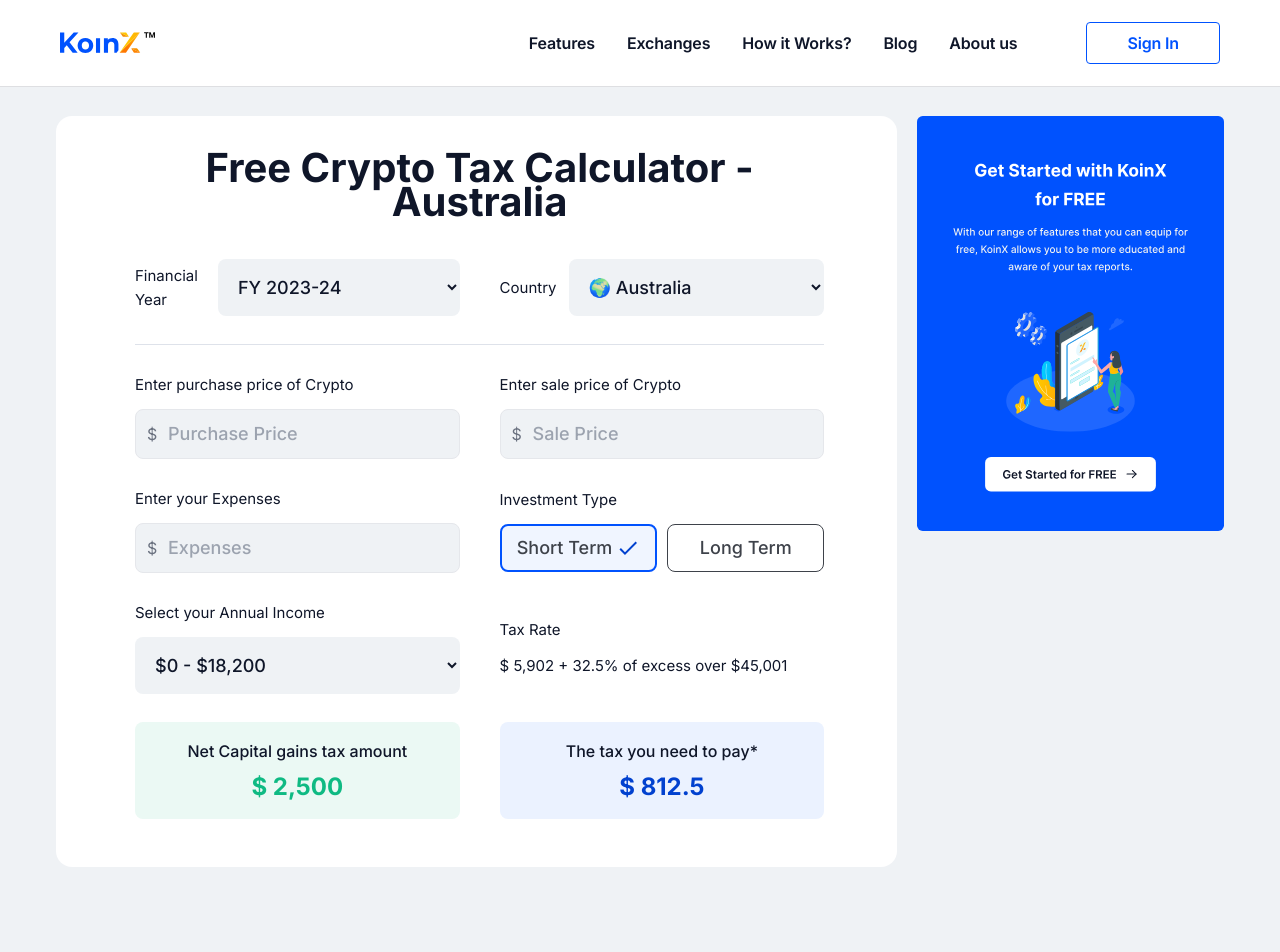
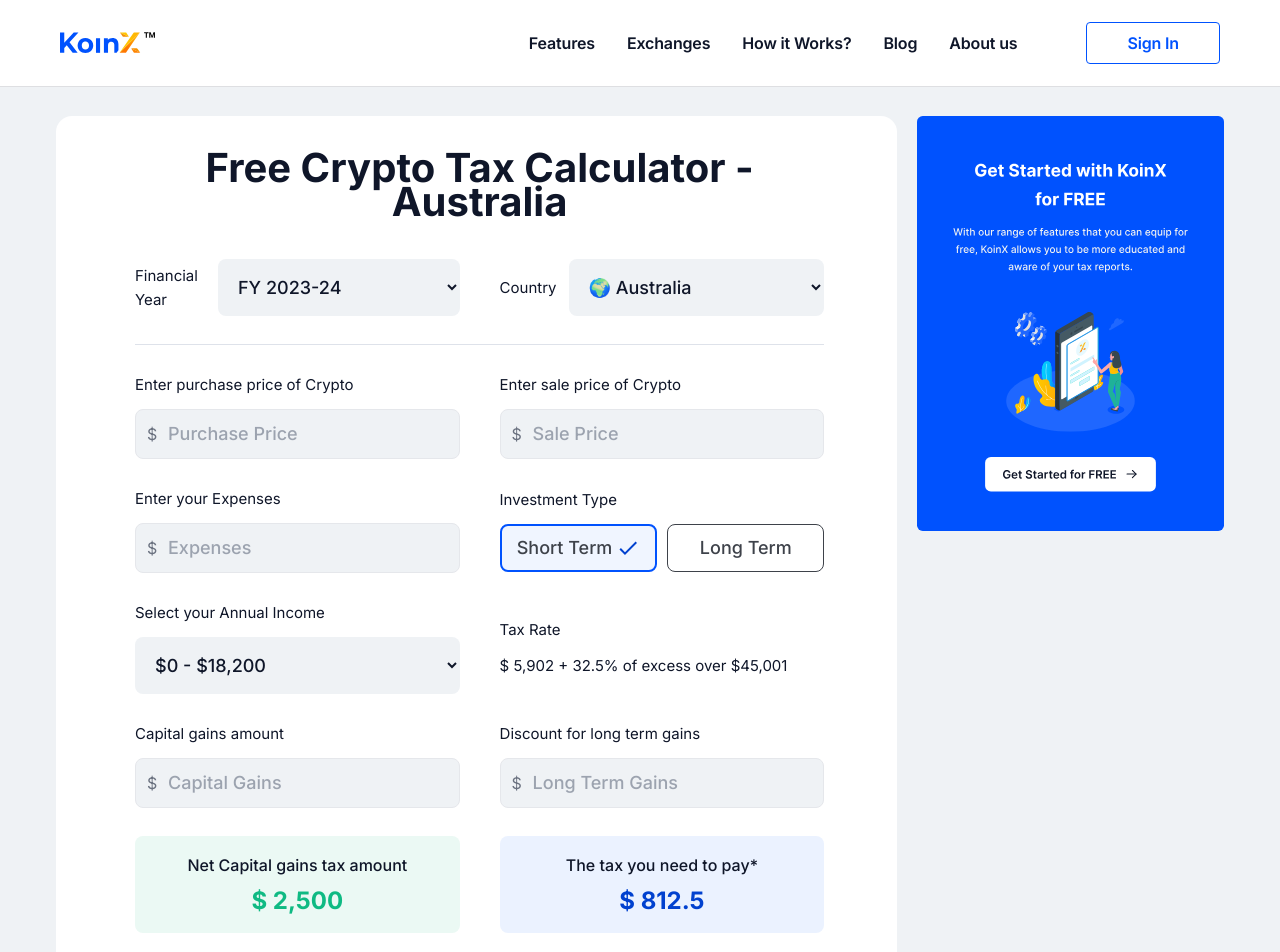
Before and after one commit to JatinSingh08/tax-calculator, a Next.js app: page / in a window 1280 px wide. Shown: the top 952 px of the page. Built offline with nearby package versions, Linux system fonts and the light colour scheme.

Commit message:
⚡Feat: Added Capital gains

```diff
--- a/src/components/TaxCalculator/TaxCalculator.tsx
+++ b/src/components/TaxCalculator/TaxCalculator.tsx
@@ -53,8 +53,10 @@
         </div>
       </div>
 
+
       {/* border  */}
       <div className="w-full h-[1px] bg-[--border] my-[28px]"></div>
+
 
       {/* Purchase Price & Sales Price */}
       <div className="flex flex-col md:flex-row items-center justify-between w-full gap-10">
@@ -72,6 +74,7 @@
             <input
               type="number"
               placeholder="Purchase Price"
+              onChange={(e) => setInputs(prevInputs => ({...prevInputs, purchase_price: e.target.value}))}
               className="pl-8 pr-3 py-[12px] outline-none focus-visible:outline-[#0052FE] border w-full text-start px-4 rounded-[8px] bg-[#EFF2F5] text-[--gray-1]  text-base md:text-[18px] font-medium flex items-center justify-center"
             />
           </div>
@@ -90,11 +93,13 @@
             <input
               type="number"
               placeholder="Sale Price"
+              onChange={(e) => setInputs(prevInputs => ({...prevInputs, sale_price: e.target.value}))}
               className="pl-8 pr-3 py-[12px] focus-visible:outline-[#0052FE] outline-none border w-full text-start px-4 rounded-[8px] bg-[#EFF2F5] text-[--gray-1]  text-base md:text-[18px] font-medium flex items-center justify-center"
             />
           </div>
         </div>
       </div>
+
 
       {/* Expenses & Term plan  */}
       <div className="flex flex-col md:flex-row items-center justify-between w-full gap-10 mt-[28px]">
@@ -112,6 +117,7 @@
             <input
               type="number"
               placeholder="Expenses"
+              onChange={(e) => setInputs(prevInputs => ({...prevInputs, expenses: e.target.value}))}
               className="pl-8 pr-3 py-[12px] outline-none focus-visible:outline-[#0052FE] border w-full text-start px-4 rounded-[8px] bg-[#EFF2F5] text-[--gray-1]  text-base md:text-[18px] font-medium flex items-center justify-center"
             />
           </div>
@@ -163,6 +169,7 @@
         </div>
       </div>
 
+
       {/* Annaul Income & Tax Rate  */}
       <div className="flex flex-col md:flex-row items-center justify-between w-full gap-10 mt-[28px]">
         <div className="flex-col flex items-start justify-center gap-3 w-full">
@@ -176,12 +183,13 @@
             name="fy"
             id="years"
             className="py-[17px] text-start px-4 outline-none w-full rounded-[8px] cursor-pointer bg-[#EFF2F5] text-[--gray-1]  text-base md:text-[18px] font-medium flex items-center justify-center"
+            onClick={() => setInputs(prevInputs => ({...prevInputs, annual_income: "short_term"}))}
           >
-            <option value="24">$0 - $18,200</option>
-            <option value="24">$18,201 - $45,000</option>
-            <option value="24">$45,001 - $120,000</option>
-            <option value="24">$120,001 - $180,000</option>
-            <option value="23">$180,001+</option>
+            <option value="0-18200">$0 - $18,200</option>
+            <option value="18201-45000">$18,201 - $45,000</option>
+            <option value="45001-120000">$45,001 - $120,000</option>
+            <option value="120001-180000">$120,001 - $180,000</option>
+            <option value="180001+">$180,001+</option>
           </select>
         </div>
         <div className="flex-col flex items-start justify-center gap-3 w-full">
@@ -196,6 +204,50 @@
           </p>
         </div>
       </div>
+
+
+      {/* Gain Amount & Long term gains  */}
+      <div className="flex flex-col md:flex-row items-center justify-between w-full gap-10 mt-[28px]">
+        <div className="flex-col flex items-start justify-center gap-3 w-full">
+          <label
+            htmlFor="years"
+            className="text-[--gray-1] text-[15px] font-normal leading-6"
+          >
+            Capital gains amount
+          </label>
+          <div className="relative w-full">
+            <span className="absolute inset-y-0 left-0 pl-3 flex items-center text-gray-500">
+              $
+            </span>
+            <input
+              type="number"
+              placeholder="Capital Gains"
+              onChange={(e) => setInputs(prevInputs => ({...prevInputs, purchase_price: e.target.value}))}
+              className="pl-8 pr-3 py-[12px] outline-none focus-visible:outline-[#0052FE] border w-full text-start px-4 rounded-[8px] bg-[#EFF2F5] text-[--gray-1]  text-base md:text-[18px] font-medium flex items-center justify-center"
+            />
+          </div>
+        </div>
+        <div className="flex-col flex items-start justify-center gap-3 w-full">
+          <label
+            htmlFor="years"
+            className="text-[--gray-1] text-[15px] font-normal leading-6"
+          >
+            Discount for long term gains
+          </label>
+          <div className="relative w-full">
+            <span className="absolute inset-y-0 left-0 pl-3 flex items-center text-gray-500">
+              $
+            </span>
+            <input
+              type="number"
+              placeholder="Long Term Gains"
+              onChange={(e) => setInputs(prevInputs => ({...prevInputs, sale_price: e.target.value}))}
+              className="pl-8 pr-3 py-[12px] focus-visible:outline-[#0052FE] outline-none border w-full text-start px-4 rounded-[8px] bg-[#EFF2F5] text-[--gray-1]  text-base md:text-[18px] font-medium flex items-center justify-center"
+            />
+          </div>
+        </div>
+      </div>
+
 
       {/* Capital gains & Tax results */}
       <div className="flex flex-col md:flex-row items-center justify-between w-full gap-10 mt-[28px]">
```
